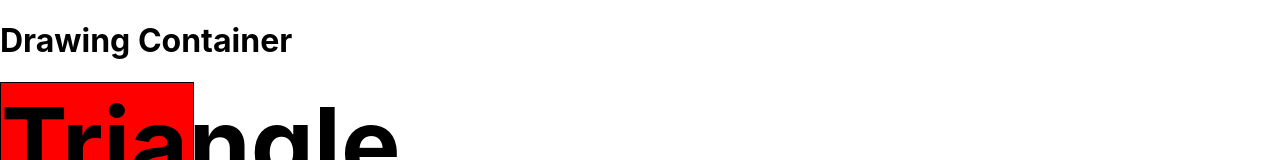
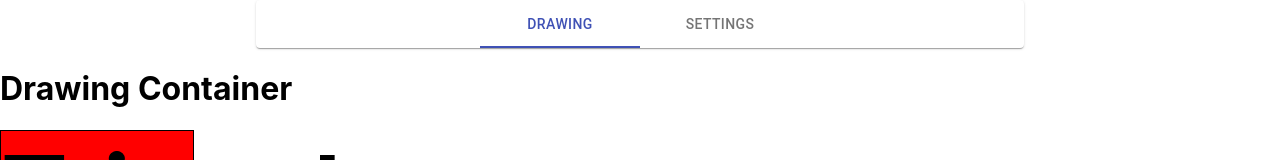
Before and after one commit to claban3/drawgazer, a React (Create React App) app: page / in a window 1280 px wide. Shown: the top 160 px of the page. Built offline with nearby package versions, Linux system fonts and the light colour scheme.

Commit message:
add settings tab

```diff
--- a/package.json
+++ b/package.json
@@ -3,6 +3,7 @@
   "version": "0.1.0",
   "private": true,
   "dependencies": {
+    "@material-ui/core": "^4.11.3",
     "@testing-library/jest-dom": "^5.11.4",
     "@testing-library/react": "^11.1.0",
     "@testing-library/user-event": "^12.1.10",
--- a/src/App.tsx
+++ b/src/App.tsx
@@ -1,11 +1,35 @@
 import logo from './logo.svg';
 import './App.css';
 import Draw from './Views/Draw/Draw';
+import Settings from './Views/Settings/Settings';
+import React, { useState } from 'react';
+import { ViewType } from './Types/Views';
+import HeaderToolbar from './Components/HeaderToolbar/Header';
 
 function App() {
-  return (
-    <Draw/>
-  );
+  const [currentView, setCurrentView] = useState(ViewType.Draw);
+
+  function viewSelectionHandler(event, selection : ViewType) {
+    setCurrentView(selection)
+  }
+
+  switch (currentView) {
+    case ViewType.Draw:
+      return (
+        <div>
+          <HeaderToolbar currentView={currentView} selectionHandler={viewSelectionHandler}/>
+          <Draw/>
+        </div>);
+
+    case ViewType.Settings:
+      return (<div>
+          <HeaderToolbar currentView={currentView} selectionHandler={viewSelectionHandler}/>
+          <Settings/>
+        </div>);
+
+    default:
+        return <div>bad</div>
+  }
 }
 
 export default App;
--- /dev/null
+++ b/src/Components/HeaderToolbar/Header.css
@@ -0,0 +1,45 @@
+.header-container {
+    height: 15%;
+    width: 100%;
+    /* background-color: ; */
+
+    /* border-style: solid; */
+    /* border-width: 1px; */
+
+    display: flex;
+    flex-flow: row wrap;
+    justify-content: space-around;
+}
+
+.header-item {
+    background: tomato;
+    padding: 5px;
+    width: 10%;
+    height: 100%;
+    /* margin-top: ; */
+    /* line-height: 150px; */
+    color: white;
+    font-weight: bold;
+    font-size: 3em;
+    text-align: center;
+}
+
+.header-tabs {
+    width: 60%;
+}
+
+/* .title {
+    width: 20%
+} */
+/* .toolbar {
+} */
+
+/* .settings-button {
+    font-size: 100px;
+    font-weight: bold;
+
+    color: black;
+    /* width: 20%;
+    height: 20%; */
+    /* background-color: red; */
+/* }    */
--- /dev/null
+++ b/src/Components/HeaderToolbar/Header.tsx
@@ -0,0 +1,35 @@
+import React from "react";
+// import SettingsButton from "./SettingsButton";
+import './Header.css';
+import { makeStyles } from '@material-ui/core/styles';
+import Paper from '@material-ui/core/Paper';
+import Tabs from '@material-ui/core/Tabs';
+import Tab from '@material-ui/core/Tab';
+// import Typography from '@material-ui/core/Typography';
+// import Box from '@material-ui/core/Box';
+import { ViewType } from '../../Types/Views';
+
+export default function HeaderToolbar(props) {
+    return (
+        <div className="header-container">
+          <Paper className="header-tabs">
+            <Tabs value={props.currentView}
+                  onChange={props.selectionHandler}
+                  indicatorColor="primary"
+                  textColor="primary"
+                  centered
+                  aria-label="simple tabs example">
+              <Tab label="Drawing" value={ViewType.Draw} {...a11yProps(0)} />
+              <Tab label="Settings" value={ViewType.Settings} {...a11yProps(1)} />
+            </Tabs>
+          </Paper>
+        </div>
+      );
+}
+
+function a11yProps(index) {
+    return {
+        id: `simple-tab-${index}`,
+        'aria-controls': `simple-tabpanel-${index}`,
+    };
+}
--- /dev/null
+++ b/src/Types/Views.tsx
@@ -0,0 +1,6 @@
+// Types of views to render from the parent App component
+
+export enum ViewType {
+    Draw,
+    Settings
+}
--- a/src/Views/Settings/Settings.tsx
+++ b/src/Views/Settings/Settings.tsx
@@ -1,30 +1,16 @@
-// import React, { useState } from "react";
-// import './Draw.css';
-// import Canvas from '../../Components/Canvas/Canvas';
-// import ShapesToolbar from '../../Components/ShapesToolbar/ShapesToolbar';
-// import { CanvasSettings, SelectedAnimation, SelectedShape } from "../../Types/Figures";
+import React, { useState } from "react";
+import './Settings.css';
+import Canvas from '../../Components/Canvas/Canvas';
+import ShapesToolbar from '../../Components/ShapesToolbar/ShapesToolbar';
+import { CanvasSettings, SelectedAnimation, SelectedShape } from "../../Types/Figures";
 
-// export default function Draw(){
-//     const [shapeSelection, setShapeSelection] = useState(SelectedShape.None);
+export default function Settings() {
+    // const [shapeSelection, setShapeSelection] = useState(SelectedShape.None);
 
-//     function shapeSelectionHandler(selection : SelectedShape) {
-//         if(shapeSelection === selection) setShapeSelection(SelectedShape.None);
-//         else setShapeSelection(selection);
-//     }
-
-//     let canvasSettings: CanvasSettings = {
-//       selectedFigure: shapeSelection,
-//       selectedAnimation: SelectedAnimation.None,
-//       reset: false
-//     };
-
-//     return (
-//       <div>
-//         <h1> Drawing Container </h1>
-//         <ShapesToolbar  shapeSelection={shapeSelection}
-//                         selectionHandler={shapeSelectionHandler} />
-//         <Canvas canvasSettings={canvasSettings}/>
-//      </div>
-//     );
-//     // Render Toolbar and canvas component
-// }
+    return (
+      <div>
+        hey, Hey, HEY!
+     </div>
+    );
+    // Render Toolbar and canvas component
+}
```
Also changed, not shown: 2 other files (tests, documents, lock files or other folders).
